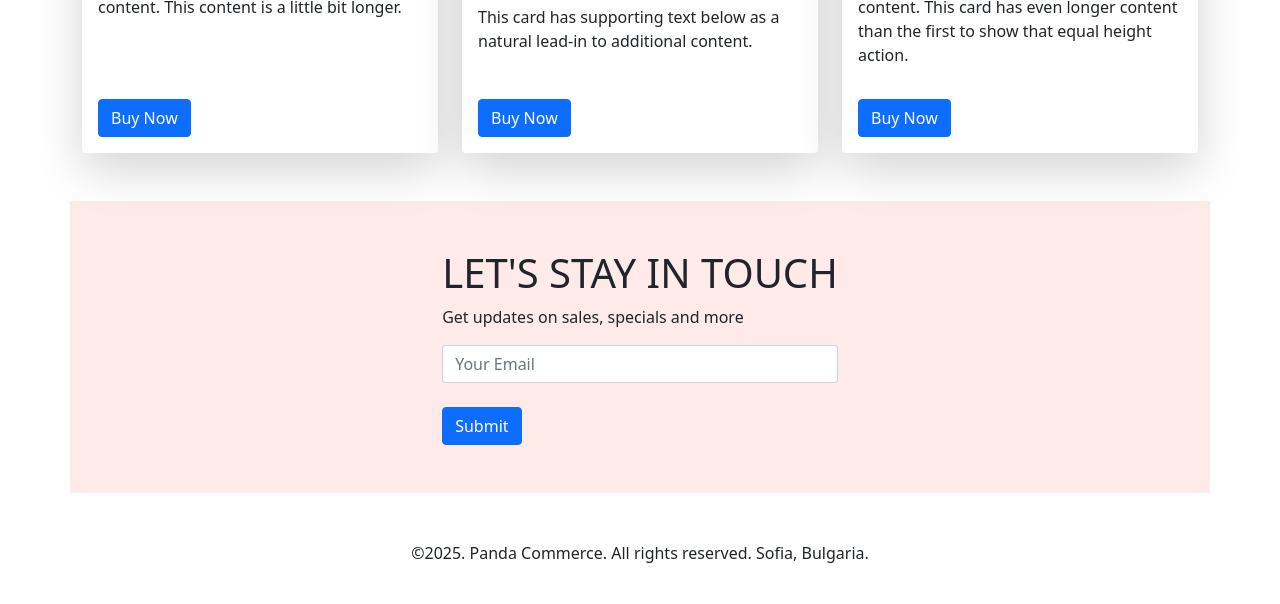
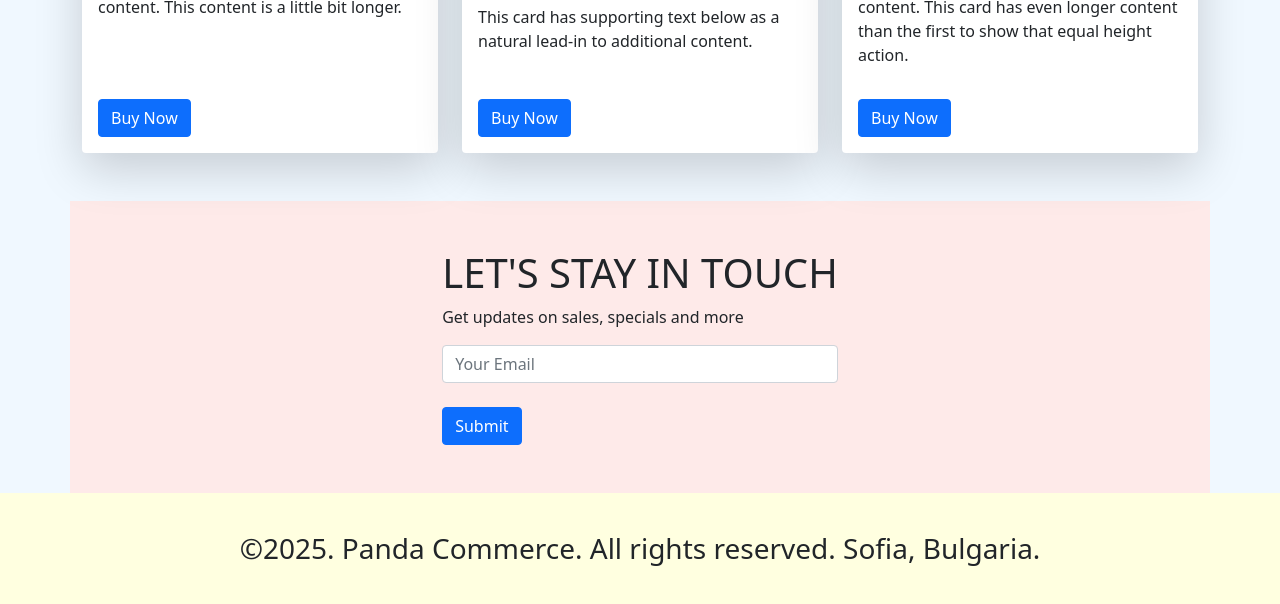
Before and after one commit to Minhaj-Rabby/Panda-Commerce, a plain HTML site: page index.html in a window 1280 px wide. Shown: the part 1982-2586 px from the top of the page. Before the commit the page ends 2563 px from the top, so only its background shows below. Drawn offline with nearby package versions, Linux system fonts and the light colour scheme.

Commit message:
Final Change

```diff
--- a/css/style.css
+++ b/css/style.css
@@ -6,3 +6,10 @@
     height: 100px;
     width: 100px;
 }
+body{
+    background-color: aliceblue;
+}
+footer{
+    background-color:lightyellow;
+    padding: 3%;
+}
--- a/index.html
+++ b/index.html
@@ -216,21 +216,25 @@
                 </div>
             </div>
         </section>
-        <section class="container my-5 panda-backgroung-color  d-flex justify-content-center">
-            <div class="p-5 ">
-                <h1>LET'S STAY IN TOUCH</h1>
-                <p>Get updates on sales, specials and more</p>
-                <input class="form-control" type="email" name="email" id="email" placeholder="Your Email">
-                <br>
-                <a href="" class=""><button type="button" class=" btn btn-primary">Submit</button></a>
+        <section class=" container mt-5 panda-backgroung-color">
+            <div class=" d-flex justify-content-center">
+                <div class="p-5">
+                    <h1>LET'S STAY IN TOUCH</h1>
+                    <p>Get updates on sales, specials and more</p>
+                    <input class="form-control" type="email" name="email" id="email" placeholder="Your Email">
+                    <br>
+                    <a href="" class=""><button type="button" class=" btn btn-primary">Submit</button></a>
+
+                </div>
 
             </div>
 
 
+
         </section>
     </main>
-    <footer>
-        <p class="text-center px-5">©2025. Panda Commerce. All rights reserved. Sofia, Bulgaria.</p>
+    <footer >
+        <h3 class="text-center px-5">©2025. Panda Commerce. All rights reserved. Sofia, Bulgaria.</h3>
     </footer>
     <script src="https://cdn.jsdelivr.net/npm/bootstrap@5.1.3/dist/js/bootstrap.bundle.min.js"
         integrity="sha384-ka7Sk0Gln4gmtz2MlQnikT1wXgYsOg+OMhuP+IlRH9sENBO0LRn5q+8nbTov4+1p"
```
